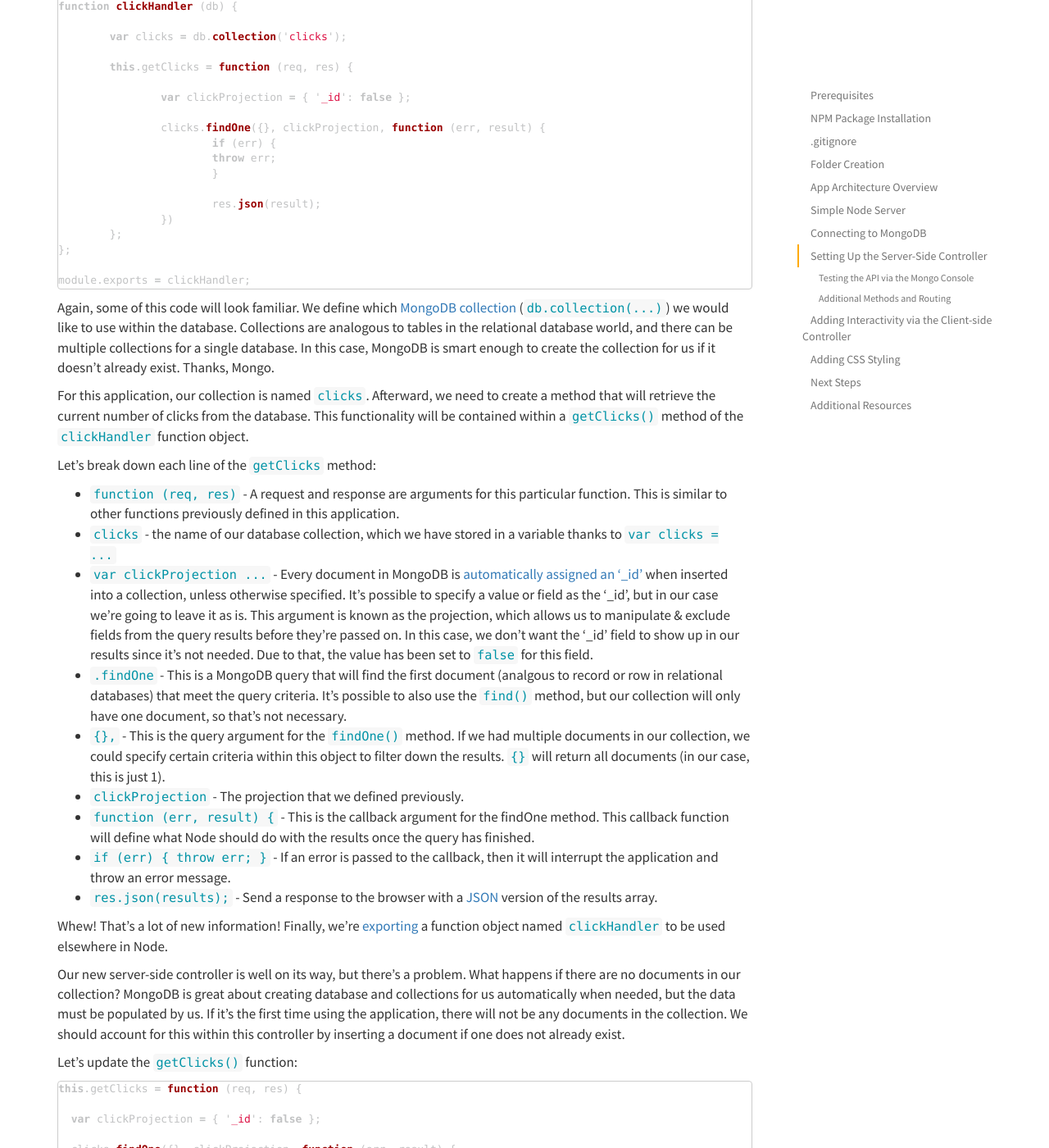
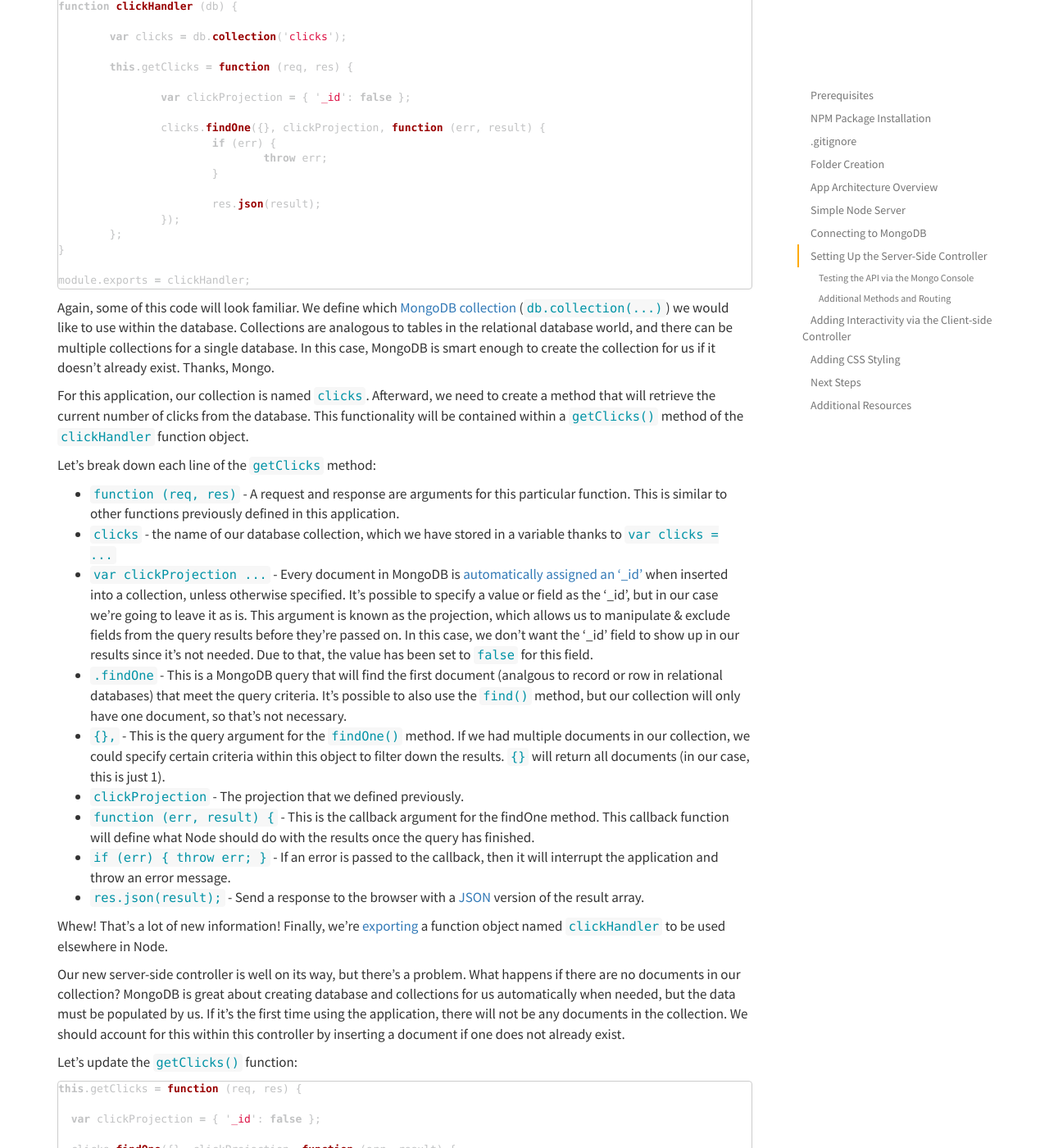
Before and after one commit to johnstonbl01/clementinejs, a Jekyll site: the page built from tutorials/tutorial-beginner.md, in a window 1280 px wide and 1400 px high, scrolled down 12230 px. Shown: the whole window at 82% size. Built offline with Jekyll 4.4.1, drawn with Linux system fonts in a browser that asks for light colours; Markdown is read by kramdown in place of the engine named in the settings.

Commit message:
Code typos/omissions - Setting Up the Server-Side Controller section fixes #32

````diff
--- a/tutorials/tutorial-beginner.md
+++ b/tutorials/tutorial-beginner.md
@@ -531,13 +531,13 @@
 
 		clicks.findOne({}, clickProjection, function (err, result) {
 			if (err) {
-			throw err;
+				throw err;
 			}
 
 			res.json(result);
-		})
+		});
 	};
-};
+}
 
 module.exports = clickHandler;
 ```
@@ -556,7 +556,7 @@
 - `clickProjection` - The projection that we defined previously.
 - `function (err, result) {` - This is the callback argument for the findOne method. This callback function will define what Node should do with the results once the query has finished.
 - `if (err) { throw err; }` - If an error is passed to the callback, then it will interrupt the application and throw an error message.
-- `res.json(results);` - Send a response to the browser with a [JSON](http://www.json.org/) version of the results array.
+- `res.json(result);` - Send a response to the browser with a [JSON](http://www.json.org/) version of the result array.
 
 Whew! That's a lot of new information! Finally, we're [exporting](https://nodejs.org/api/modules.html#modules_module_exports) a function object named `clickHandler` to be used elsewhere in Node.
 
````
